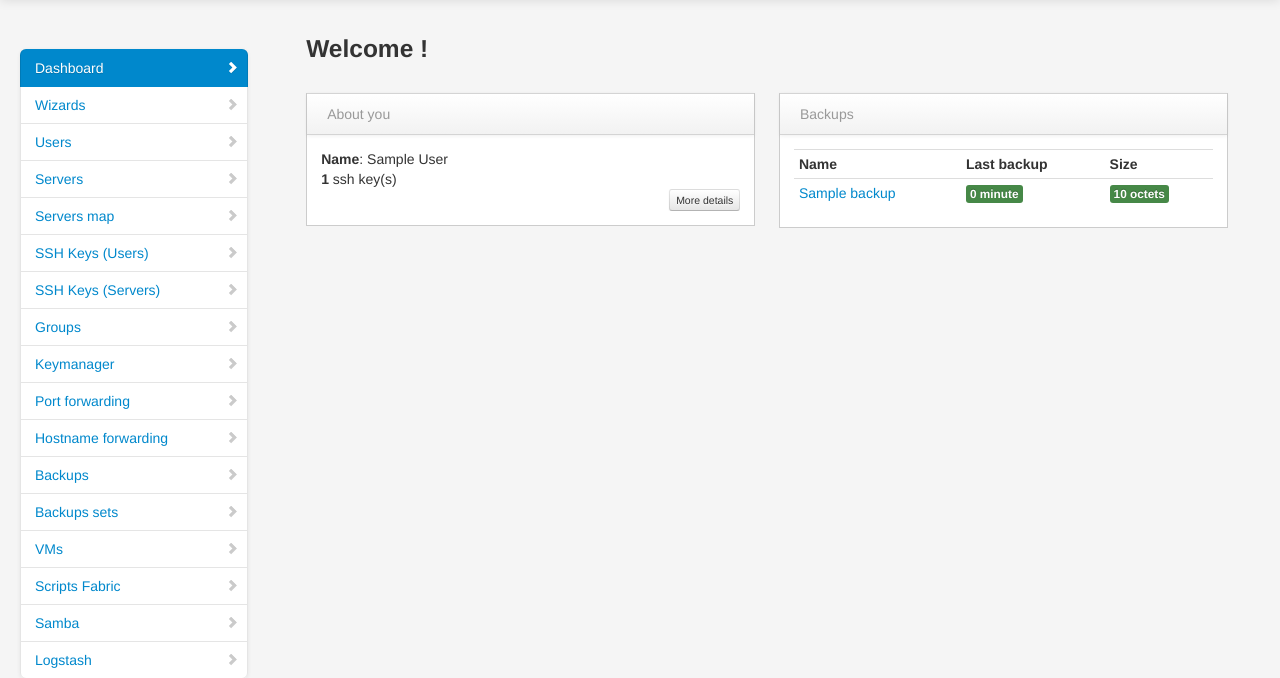
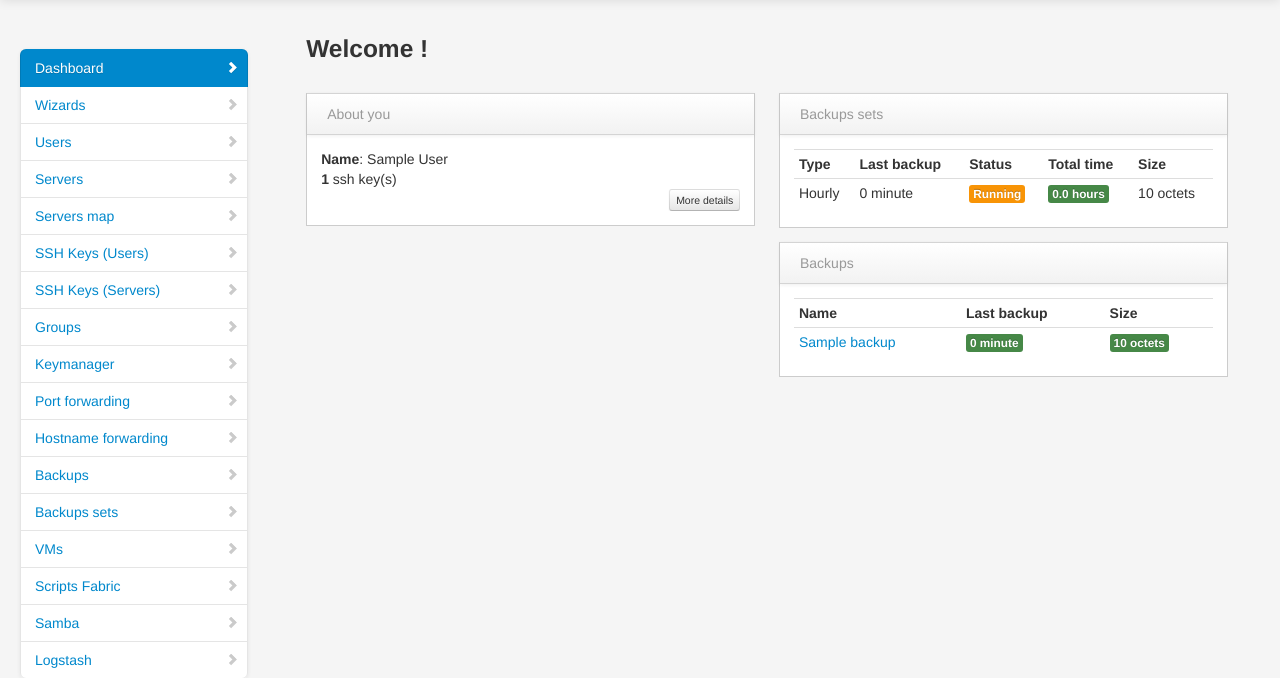
Before and after one commit to epfl-lts2/azimut-gestion, a Django app: page /home/ in a window 1280 px wide. Shown: the part 41-719 px from the top of the page. Run offline with Django 3.2, Linux system fonts and the light colour scheme; a user stored in the database is signed in; tables that the repository leaves empty hold one stand-in row (values such as "Sample post"); parts of the project's set-up code (start-up, migrations or seed data) failed here and were passed over; some libraries are stand-ins or nearby versions.

Commit message:
Home page resume of last backupsets

```diff
--- /dev/null
+++ b/main/templates/main/_backupset.html
@@ -0,0 +1,9 @@
+{% if b %}
+    <tr>
+        <td>{{b.get_type_display}}</td>
+        <td>{{b.start_date|timesince}}</b>
+        <td><span class="label label-{{b.get_status_label}}">{{b.get_status_display}}</span></td>
+        <td><span class="label label-{{b.get_total_time_label}}">{{b.get_total_time}} hours</td>
+        <td>{% if b.type == 'hourly' %}{{b.total_size|filesizeformat}}{% endif %}</td>
+    </tr>
+{% endif %}
--- /dev/null
+++ b/main/templates/main/_backupsets.html
@@ -0,0 +1,22 @@
+{% load i18n %}
+
+<div class="block">
+
+	<div class="navbar navbar-inner block-header">
+		<div class="muted pull-left">{% trans "Backups sets" %}</div>
+	</div>
+	<div class="block-content collapse in">
+
+		<table class="table table-condensed table-hover">
+            <tr><th>{% trans "Type" %}</th><th>{% trans "Last backup" %}</th><th>{% trans "Status" %}</th><th>{% trans "Total time" %}</th><th>Size</th></tr>
+                {% with last_hourlys.0 as b %}{% include "main/_backupset.html" %}{% endwith %}
+                {% with last_hourlys.1 as b %}{% include "main/_backupset.html" %}{% endwith %}
+                {% with last_daily.0 as b %}{% include "main/_backupset.html" %}{% endwith %}
+                {% with last_daily.1 as b %}{% include "main/_backupset.html" %}{% endwith %}
+                {% with last_weekly.0 as b %}{% include "main/_backupset.html" %}{% endwith %}
+                {% with last_weekly.1 as b %}{% include "main/_backupset.html" %}{% endwith %}
+                {% with last_monthly.0 as b %}{% include "main/_backupset.html" %}{% endwith %}
+                {% with last_monthly.1 as b %}{% include "main/_backupset.html" %}{% endwith %}
+			</table>
+	</div>
+</div>
--- a/main/templates/main/home.html
+++ b/main/templates/main/home.html
@@ -14,6 +14,7 @@
 		</div>
 
 		<div class="span6">
+			{% include "main/_backupsets.html" %}
 			{% include "main/_backups.html" %}
 		</div>
 	</div>
--- a/main/views.py
+++ b/main/views.py
@@ -23,7 +23,7 @@ from main.forms import UserForm, UserOwnForm, UserSshKey, SshKeyForm
 from main.models import SshKey
 from groups.models import Group
 from main.tasks import update_git_repo
-from backups.models import Backup
+from backups.models import Backup, BackupSetOfRun
 from servers.models import Server
 
 
@@ -48,7 +48,12 @@ def home(request):
 
     backups = Backup.objects.order_by('name').all()
 
-    return render_to_response('main/home.html', {'backups': backups}, context_instance=RequestContext(request))
+    last_hourlys = BackupSetOfRun.objects.order_by('-start_date').filter(type='hourly').all()
+    last_daily = BackupSetOfRun.objects.order_by('-start_date').filter(type='daily').all()
+    last_weekly = BackupSetOfRun.objects.order_by('-start_date').filter(type='weekly').all()
+    last_monthly = BackupSetOfRun.objects.order_by('-start_date').filter(type='monthly').all()
+
+    return render_to_response('main/home.html', {'backups': backups, 'last_daily': last_daily, 'last_weekly': last_weekly, 'last_hourlys': last_hourlys, 'last_monthly': last_monthly}, context_instance=RequestContext(request))
 
 
 @login_required
```
